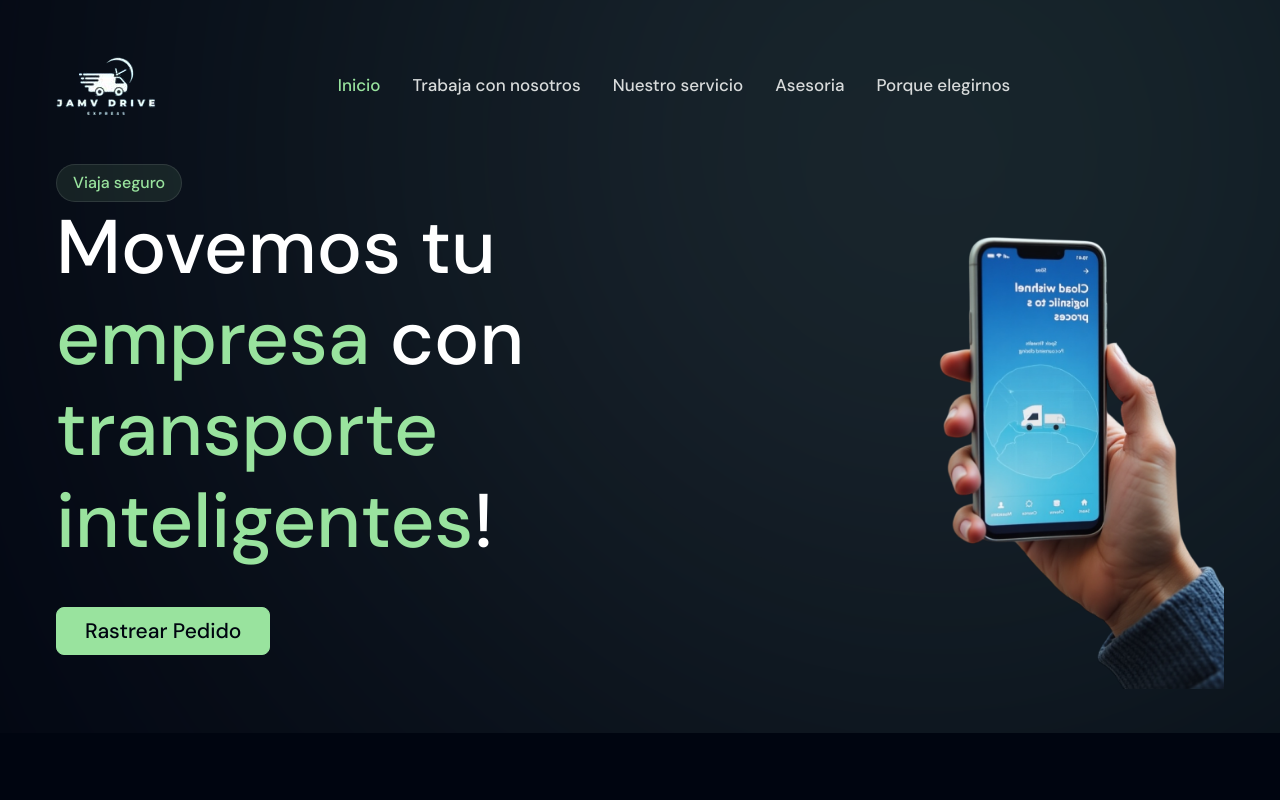
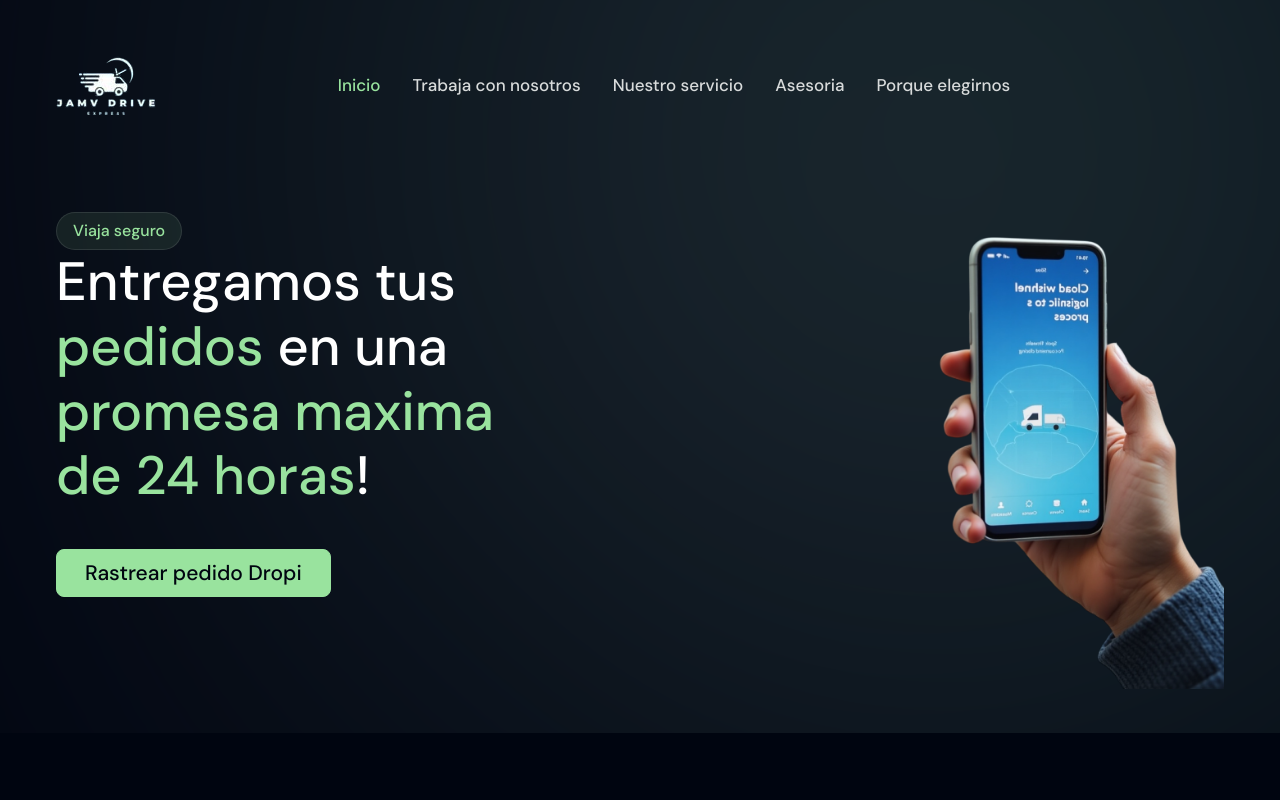
Before and after one commit to nichagiro/jamvDrive, a Next.js app: page / in a window 1280 px wide. Shown: the top 800 px of the page. Built offline with nearby package versions, Linux system fonts and the light colour scheme.

Commit message:
updates general

```diff
--- a/src/app/api/data.tsx
+++ b/src/app/api/data.tsx
@@ -96,7 +96,7 @@ export const whatsappMenuItems = [
   { label: "Medellin", href: `${apiWhatsapp}/send?phone=57${whatsappNumbers.Medellin}&text=Hola te escribo desde la pagina web` },
 ]
 
-export const url = "https://www.jamvdrive.com";
+export const url = "https://jamvdriver.com";
 
 export const metadataOptions = {
   url: url,
--- a/src/app/not-found.tsx
+++ b/src/app/not-found.tsx
@@ -5,7 +5,11 @@ import Button from '@/components/Common/Button'
 import NotFoundImage from '@/images/404.webp'
 
 export const metadata: Metadata = {
-  title: '404 Page | Venus ',
+  title: '404 Page | JamvDrive ',
+  robots: {
+    follow: false,
+    index: false
+  }
 }
 
 const ErrorPage = () => {
--- a/src/components/Home/hero/index.tsx
+++ b/src/components/Home/hero/index.tsx
@@ -13,21 +13,21 @@ const Hero = () => {
     <section className='relative py-5 overflow-hidden z-1' id='inicio'>
       <div className='container px-4 pt-28 lg:pt-36 pb-6'>
         <div className='grid grid-cols-12'>
-          <motion.div {...leftAnimation} className='lg:col-span-5 col-span-12'>
+          <motion.div {...leftAnimation} className='lg:col-span-5 col-span-12 lg:pt-12'>
             <div className="flex gap-6 items-center lg:justify-start justify-center">
               <div className="py-1.5 px-4 bg-primary/10 rounded-full border border-white/10">
                 <span className="text-primary font-medium">Viaja seguro</span>
               </div>
             </div>
 
-            <h1 className='font-medium lg:text-76 md:text-70 text-54 lg:text-start text-center text-white mb-10'>
-              Movemos tu <span className='text-primary'>empresa</span> con {' '}
-              <span className='text-primary'>transporte inteligentes</span>!
+            <h1 className='font-medium text-54 lg:text-start text-center text-white mb-10'>
+              Entregamos tus <span className='text-primary'>pedidos</span> en una {' '}
+              <span className='text-primary'>promesa maxima de 24 horas</span>!
             </h1>
 
             <div className='flex items-center justify-center lg:justify-start gap-8'>
               <Button variant="filled" onClick={() => open(rastreoPage, "", "height=600,width=800, left=400,top=100")}>
-                Rastrear Pedido
+                Rastrear pedido Dropi
               </Button>
             </div>
           </motion.div>
```
Also changed, not shown: firebase.json.
